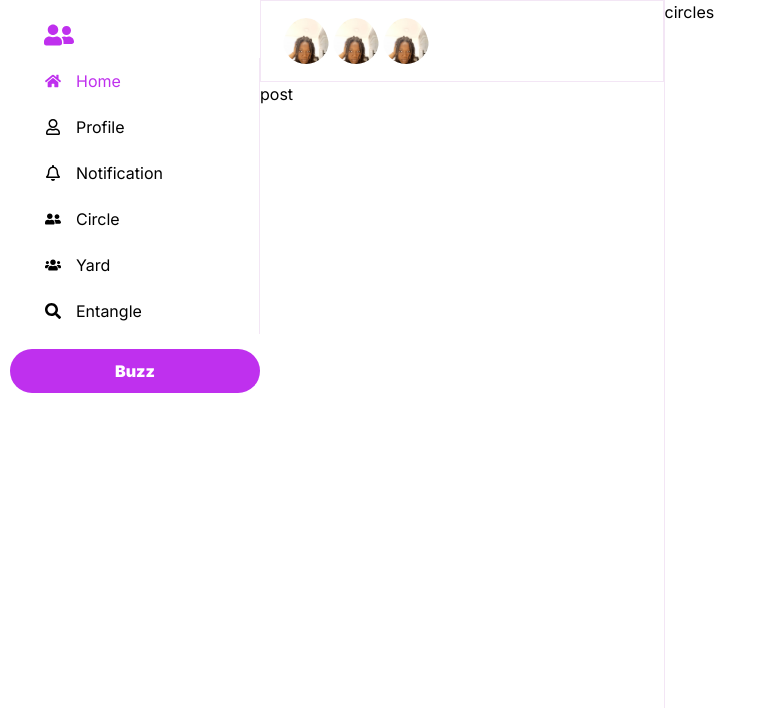
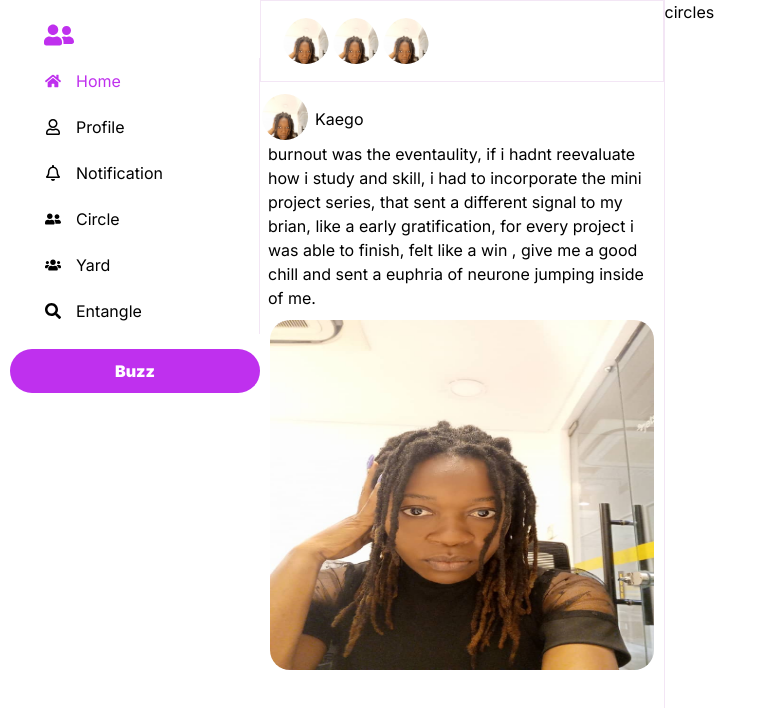
Before and after one commit to Nwakaego-Ego/Cycle, a Next.js app: page / in a window 1280 px wide. Shown: the top 708 px of the page, without its empty margins (0-767 px from the left). Built offline with nearby package versions, Linux system fonts and the light colour scheme.

Commit message:
post message

```diff
--- a/app/Component/Feed/feed.css
+++ b/app/Component/Feed/feed.css
@@ -3,6 +3,7 @@
   border-right: 1px solid var(--secondary-color);
   min-width: fit-content;
   overflow: scroll;
+  min-width: 250px;
 }
 
 .feed_header {
--- a/app/Component/Post/post.css
+++ b/app/Component/Post/post.css
@@ -0,0 +1,40 @@
+.profile_post {
+  width: 50px;
+  height: 50px;
+  border-radius: 50%;
+  overflow: hidden;
+  border: 2px solid #fff;
+  text-align: center;
+}
+
+.post_profile_picture {
+  width: 100%;
+  height: auto;
+  border-radius: 50%;
+}
+
+.post_main {
+  display: flex;
+}
+
+.user_name {
+  margin-top: 15px;
+  margin-left: 5px;
+}
+
+.post {
+  margin-top: 10px;
+}
+
+.post_chat {
+  margin-left: 8px;
+}
+
+.post_img_container {
+  padding: 10px;
+}
+
+.post_img {
+  border-radius: 20px;
+  height: 350px !important;
+}
--- a/app/Component/Post/post.jsx
+++ b/app/Component/Post/post.jsx
@@ -1,5 +1,42 @@
 import React from "react";
+import Image from "next/image";
+import "./post.css";
 
 export default function post() {
-  return <div>post</div>;
+  return (
+    <div className="post">
+      <div className="post_main">
+        <div className="profile_post">
+          <Image
+            src="/meeee.jpeg"
+            alt="img profile"
+            width={50}
+            height={50}
+            layout="fit"
+            objectFit="cover"
+            className=".post_profile_picture"
+          />
+        </div>
+        <div className="user_name">Kaego</div>
+      </div>
+      <p className="post_chat">
+        burnout was the eventaulity, if i hadnt reevaluate how i study and
+        skill, i had to incorporate the mini project series, that sent a
+        different signal to my brian, like a early gratification, for every
+        project i was able to finish, felt like a win , give me a good chill and
+        sent a euphria of neurone jumping inside of me.
+      </p>
+      <div className="post_img_container">
+        <Image
+          src="/meeee.jpeg"
+          alt="img profile"
+          width={410}
+          height={200}
+          layout="fit"
+          objectFit="cover"
+          className="post_img"
+        />
+      </div>
+    </div>
+  );
 }
```
